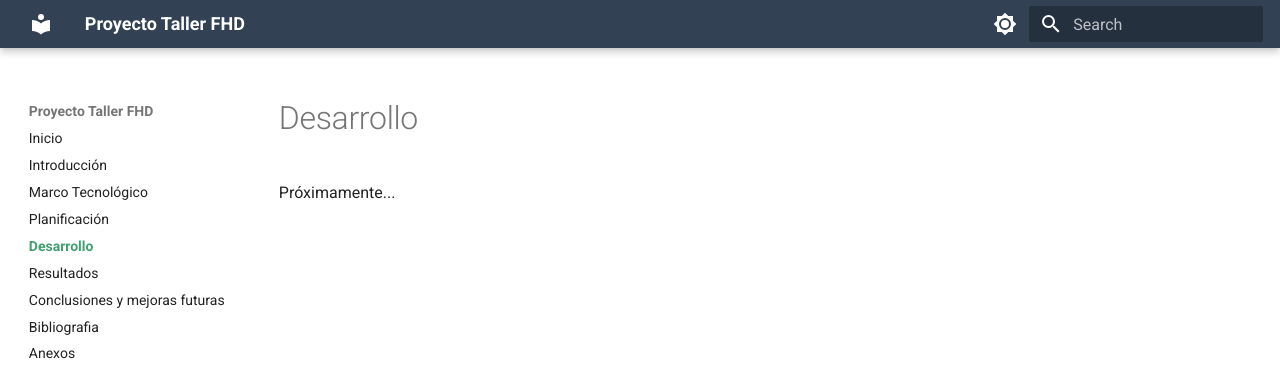
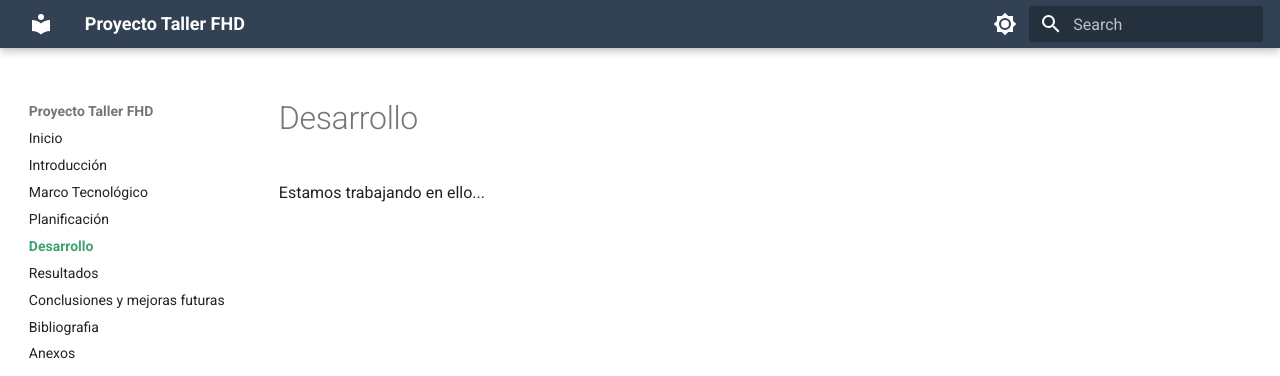
Before and after one commit to elimpermeable/Proyecto_Intermodular2ASIR_IJJ, an MkDocs documentation site: the page built from docs/04_Desarrollo.md, in a window 1280 px wide. Shown: the top 376 px of the page. Built offline with MkDocs 1.6.1 and Material for MkDocs 9.7.7, drawn with Linux system fonts in a browser that asks for light colours.

Commit message:
Cambios en Desarrollo

```diff
--- a/docs/04_Desarrollo.md
+++ b/docs/04_Desarrollo.md
@@ -1,2 +1,2 @@
 # Desarrollo
-Próximamente...
+Estamos trabajando en ello...
```
